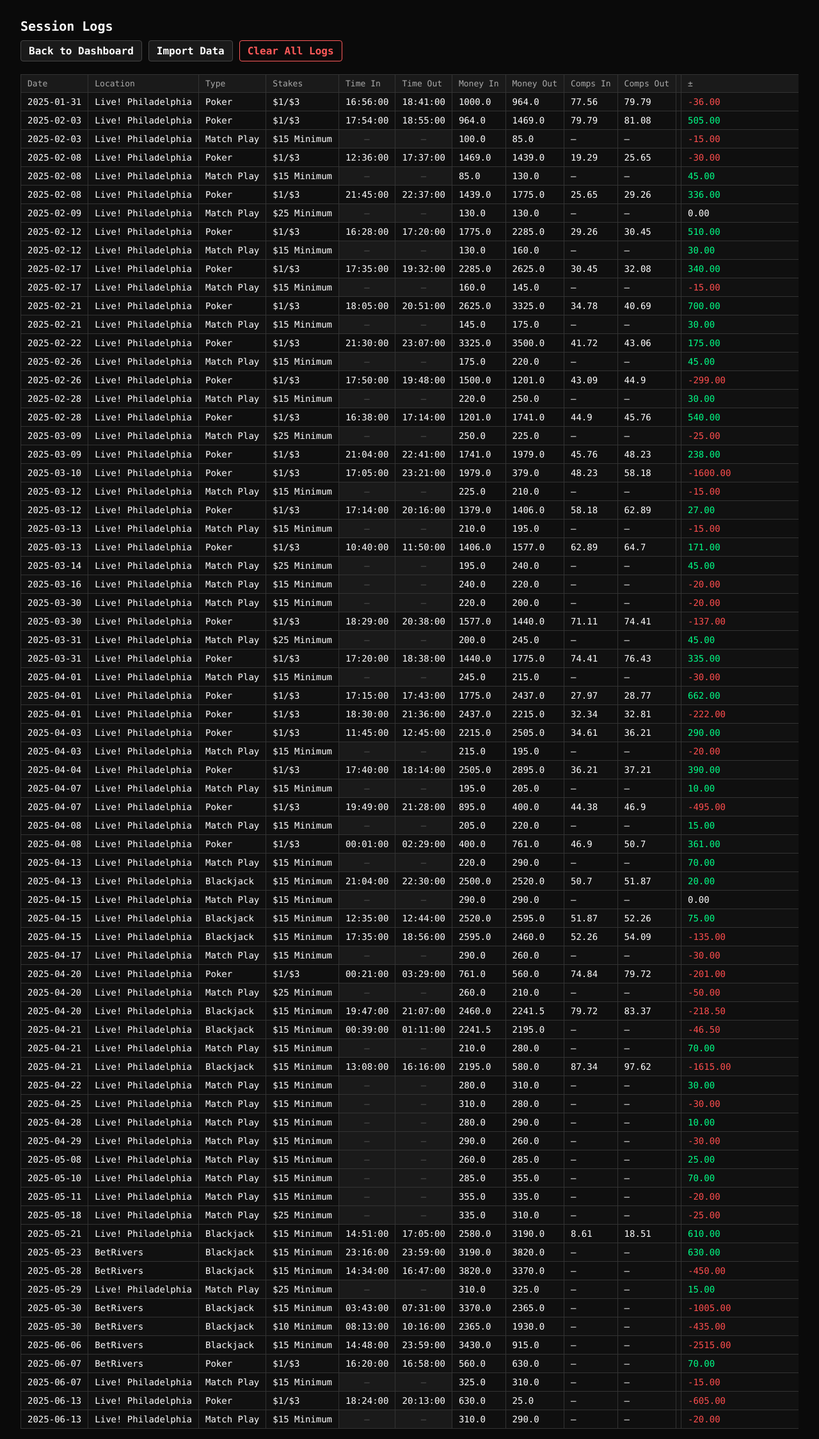
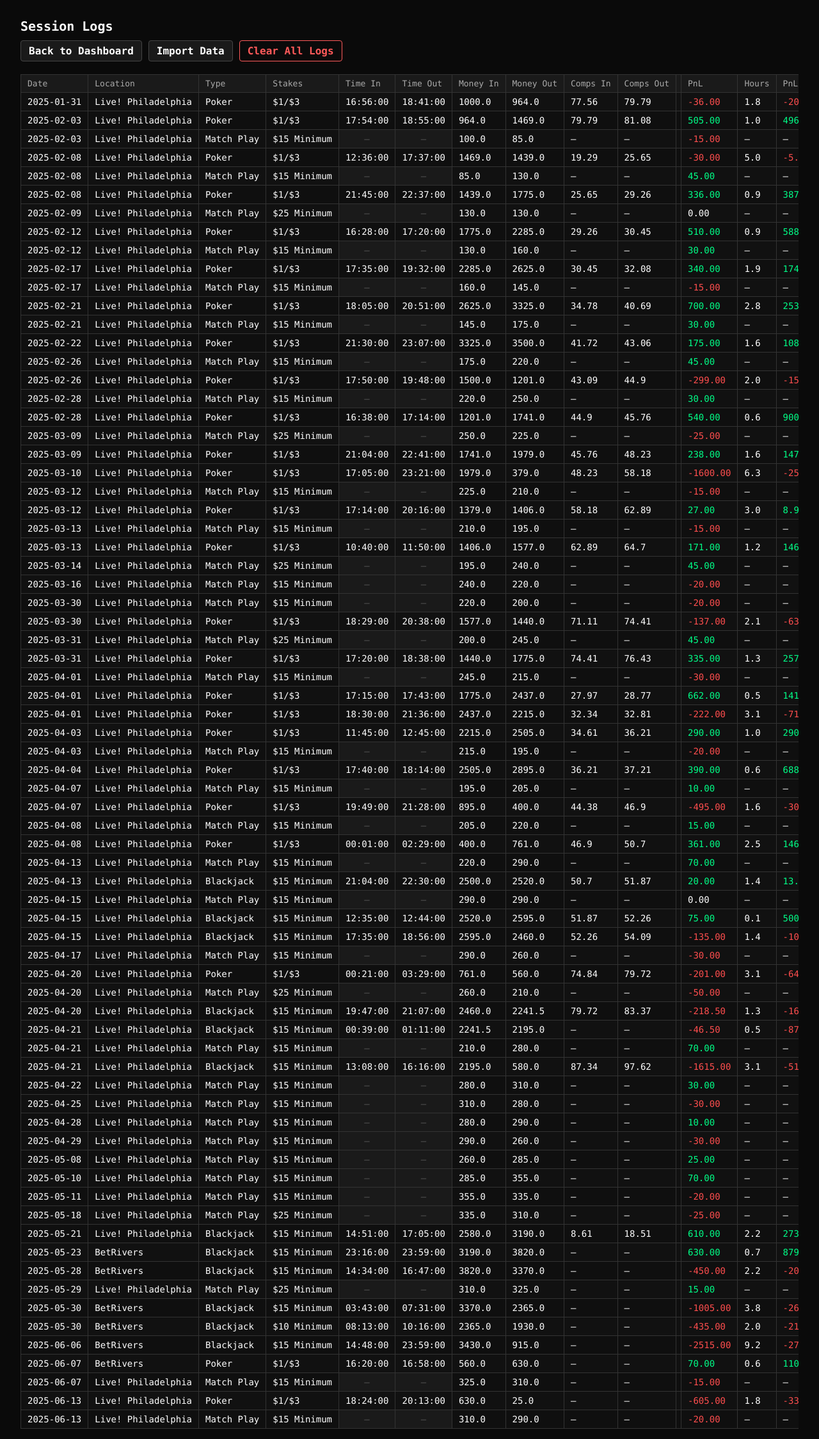
Before and after one commit to stokastik-rx/Stokalytics, a Flask app: page /logs in a window 1280 px wide. Shown: the whole page at 64% size. Run offline with Flask 3, Linux system fonts and the light colour scheme.

Commit message:
Update logs.html

```diff
--- a/Stokalytics/templates/logs.html
+++ b/Stokalytics/templates/logs.html
@@ -61,12 +61,12 @@
 
     <!-- Performance stats table -->
     <div class="table-stats">
-      <table class="table">
+      <table class="table-stats">
         <thead>
           <tr>
-            <th>±</th>
-            <th>Hrs</th>
-            <th>/hr</th>
+            <th>PnL</th>
+            <th>Hours</th>
+            <th>PnL/Hour</th>
           </tr>
         </thead>
         <tbody>
```
